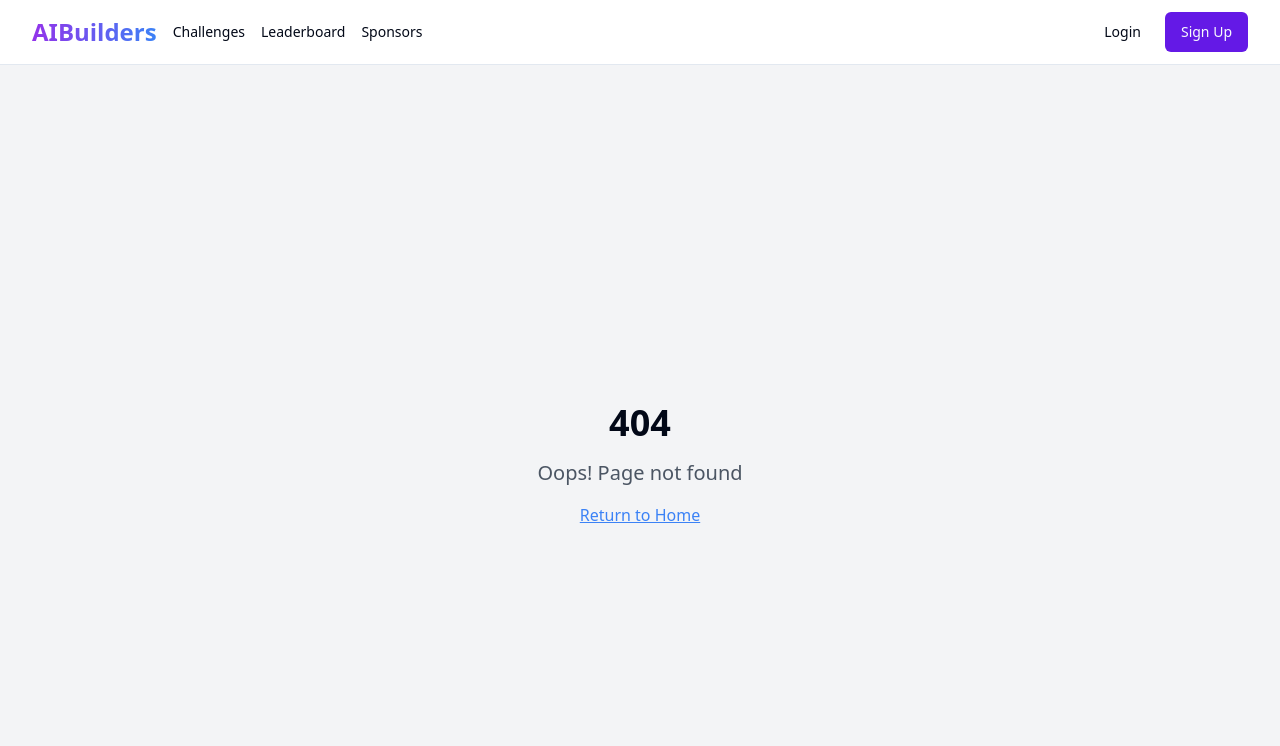
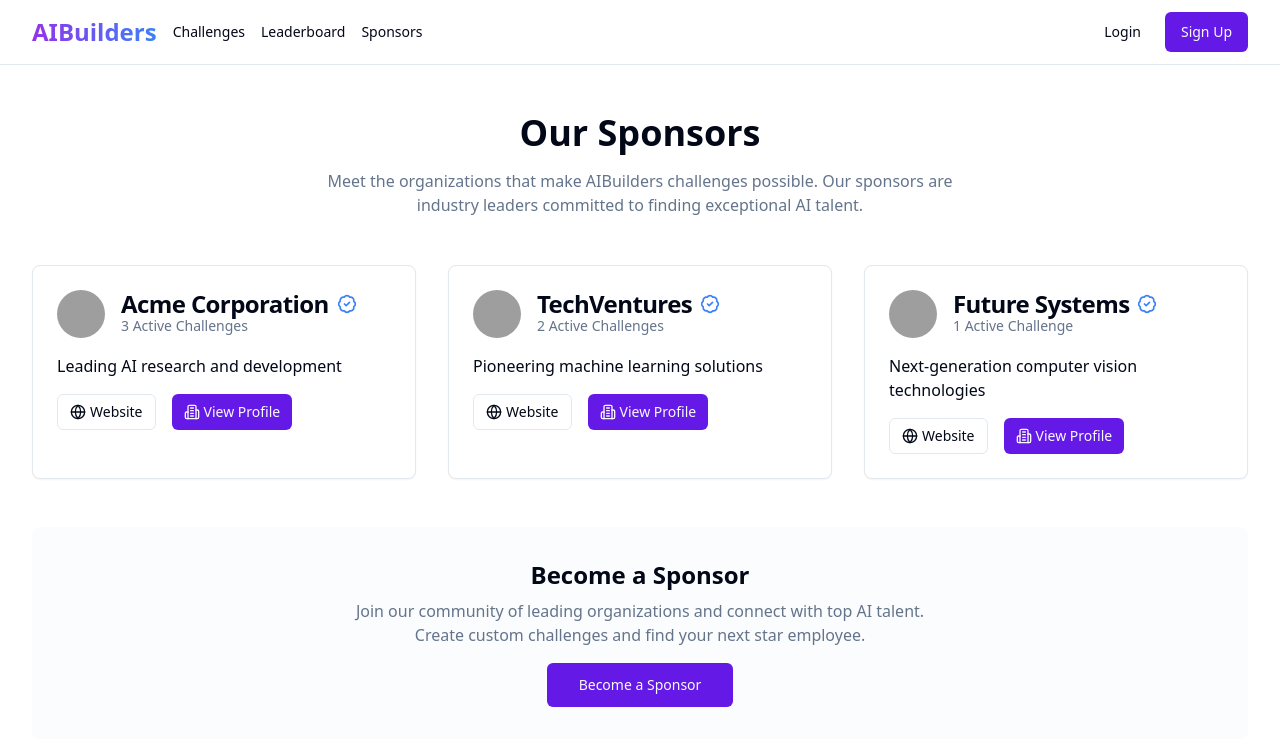
Before and after one commit to Manthan1907/100x-Elite-Builders, a React (Vite) app: page /sponsors in a window 1280 px wide. Before the commit this address had no page. Shown: the top 746 px of the page. Built offline with nearby package versions, Linux system fonts and the light colour scheme; grey boxes are pictures that could not be loaded.

Commit message:
Fix sponsors tab 404 error
The sponsors tab in the Navbar was resulting in a 404 error. This commit addresses the issue by ensuring the correct route is defined in App.tsx or removing the broken link.

```diff
--- a/src/App.tsx
+++ b/src/App.tsx
@@ -9,6 +9,7 @@ import LandingPage from "./pages/LandingPage";
 import Challenges from "./pages/Challenges";
 import ChallengeDetail from "./pages/ChallengeDetail";
 import Leaderboard from "./pages/Leaderboard";
+import Sponsors from "./pages/Sponsors";
 import Login from "./pages/Login";
 import Signup from "./pages/Signup";
 import Onboarding from "./pages/Onboarding";
@@ -37,6 +38,7 @@ const App = () => (
               <Route path="/challenge/:id" element={<ChallengeDetail />} />
               <Route path="/submit/:id?" element={<SubmissionForm />} />
               <Route path="/leaderboard" element={<Leaderboard />} />
+              <Route path="/sponsors" element={<Sponsors />} />
               <Route path="/profile/:username" element={<BuilderProfile />} />
               <Route path="/admin/judge/:id" element={<JudgePanel />} />
               <Route path="/login" element={<Login />} />
--- a/src/components/Navbar.tsx
+++ b/src/components/Navbar.tsx
@@ -1,6 +1,6 @@
 
 import { useState } from "react";
-import { Link } from "react-router-dom";
+import { Link, useNavigate } from "react-router-dom";
 import { Button } from "@/components/ui/button";
 import { Avatar, AvatarFallback, AvatarImage } from "@/components/ui/avatar";
 import {
@@ -14,6 +14,15 @@ import {
 
 export default function Navbar() {
   const [isLoggedIn, setIsLoggedIn] = useState(false);
+  const navigate = useNavigate();
+
+  const handleLogin = () => {
+    navigate('/login');
+  };
+
+  const handleSignup = () => {
+    navigate('/signup');
+  };
 
   return (
     <nav className="w-full border-b bg-background/95 backdrop-blur supports-[backdrop-filter]:bg-background/60">
@@ -71,10 +80,10 @@ export default function Navbar() {
             </DropdownMenu>
           ) : (
             <div className="flex items-center gap-2">
-              <Button onClick={() => setIsLoggedIn(true)} variant="ghost">
+              <Button onClick={handleLogin} variant="ghost">
                 Login
               </Button>
-              <Button onClick={() => setIsLoggedIn(true)}>
+              <Button onClick={handleSignup}>
                 Sign Up
               </Button>
             </div>
--- /dev/null
+++ b/src/pages/Sponsors.tsx
@@ -0,0 +1,103 @@
+
+import { Link } from "react-router-dom";
+import {
+  Card,
+  CardContent,
+  CardDescription,
+  CardHeader,
+  CardTitle,
+} from "@/components/ui/card";
+import { Button } from "@/components/ui/button";
+import { Avatar, AvatarFallback, AvatarImage } from "@/components/ui/avatar";
+import { BadgeCheck, Building2, Globe } from "lucide-react";
+
+export default function Sponsors() {
+  const sponsorsList = [
+    {
+      id: 1,
+      name: "Acme Corporation",
+      logo: "/placeholder.svg",
+      description: "Leading AI research and development",
+      challenges: 3,
+      website: "https://example.com",
+    },
+    {
+      id: 2,
+      name: "TechVentures",
+      logo: "/placeholder.svg",
+      description: "Pioneering machine learning solutions",
+      challenges: 2,
+      website: "https://example.com",
+    },
+    {
+      id: 3,
+      name: "Future Systems",
+      logo: "/placeholder.svg",
+      description: "Next-generation computer vision technologies",
+      challenges: 1,
+      website: "https://example.com",
+    },
+  ];
+
+  return (
+    <div className="container py-12">
+      <div className="text-center mb-12">
+        <h1 className="text-4xl font-bold mb-4">Our Sponsors</h1>
+        <p className="text-muted-foreground max-w-2xl mx-auto">
+          Meet the organizations that make AIBuilders challenges possible. Our sponsors are industry leaders committed to finding exceptional AI talent.
+        </p>
+      </div>
+
+      <div className="grid gap-8 md:grid-cols-2 lg:grid-cols-3 mb-12">
+        {sponsorsList.map((sponsor) => (
+          <Card key={sponsor.id} className="overflow-hidden">
+            <CardHeader className="pb-4">
+              <div className="flex items-center gap-4">
+                <Avatar className="h-12 w-12">
+                  <AvatarImage src={sponsor.logo} alt={sponsor.name} />
+                  <AvatarFallback>{sponsor.name.substring(0, 2)}</AvatarFallback>
+                </Avatar>
+                <div>
+                  <CardTitle className="flex items-center gap-2">
+                    {sponsor.name}
+                    <BadgeCheck className="h-5 w-5 text-blue-500" />
+                  </CardTitle>
+                  <CardDescription className="text-sm">
+                    {sponsor.challenges} Active Challenge{sponsor.challenges !== 1 ? 's' : ''}
+                  </CardDescription>
+                </div>
+              </div>
+            </CardHeader>
+            <CardContent>
+              <p className="mb-4">{sponsor.description}</p>
+              <div className="flex items-center gap-4 mt-4">
+                <Button variant="outline" size="sm" className="gap-1" asChild>
+                  <a href={sponsor.website} target="_blank" rel="noopener noreferrer">
+                    <Globe className="h-4 w-4" />
+                    <span>Website</span>
+                  </a>
+                </Button>
+                <Button size="sm" className="gap-1" asChild>
+                  <Link to={`/sponsor/${sponsor.id}`}>
+                    <Building2 className="h-4 w-4" />
+                    <span>View Profile</span>
+                  </Link>
+                </Button>
+              </div>
+            </CardContent>
+          </Card>
+        ))}
+      </div>
+
+      <div className="text-center bg-muted/30 p-8 rounded-lg">
+        <h2 className="text-2xl font-bold mb-2">Become a Sponsor</h2>
+        <p className="text-muted-foreground max-w-xl mx-auto mb-4">
+          Join our community of leading organizations and connect with top AI talent. Create custom challenges and find your next star employee.
+        </p>
+        <Button size="lg" asChild>
+          <Link to="/signup?type=sponsor">Become a Sponsor</Link>
+        </Button>
+      </div>
+    </div>
+  );
+}
```
